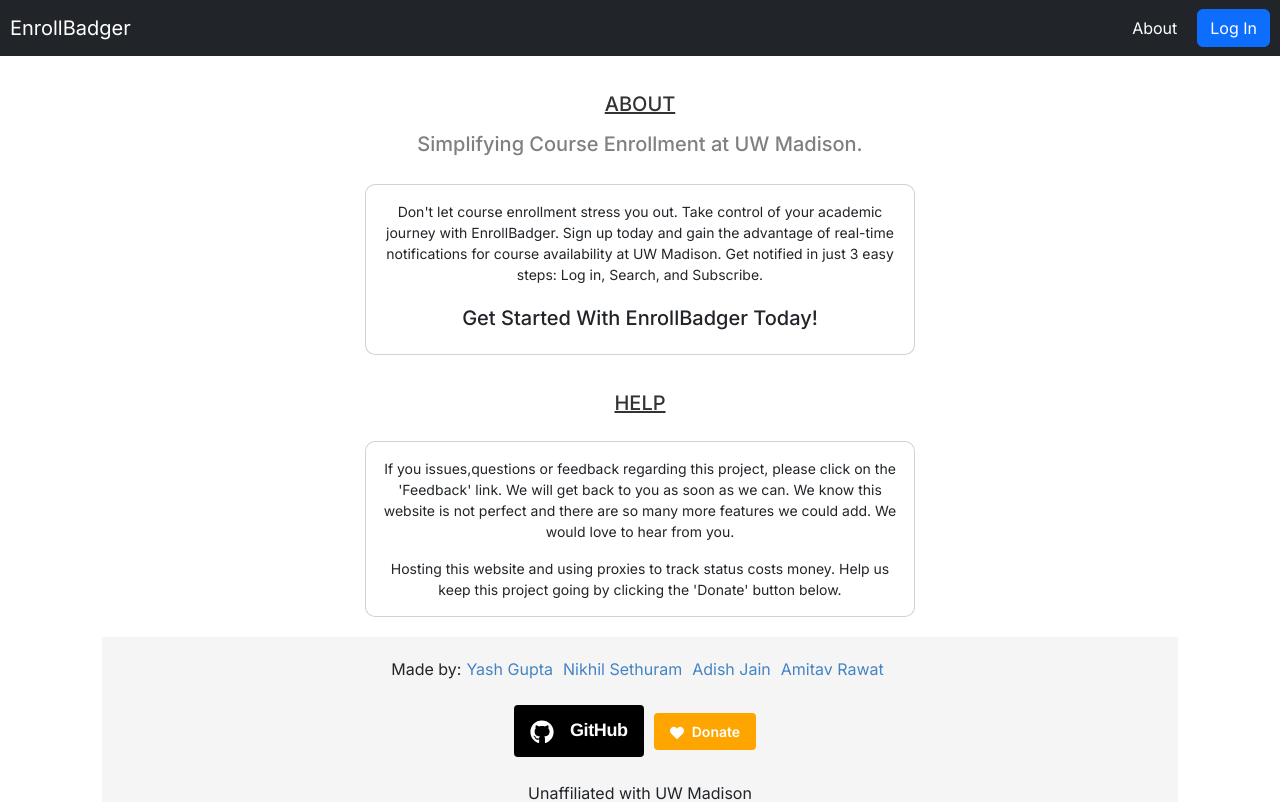
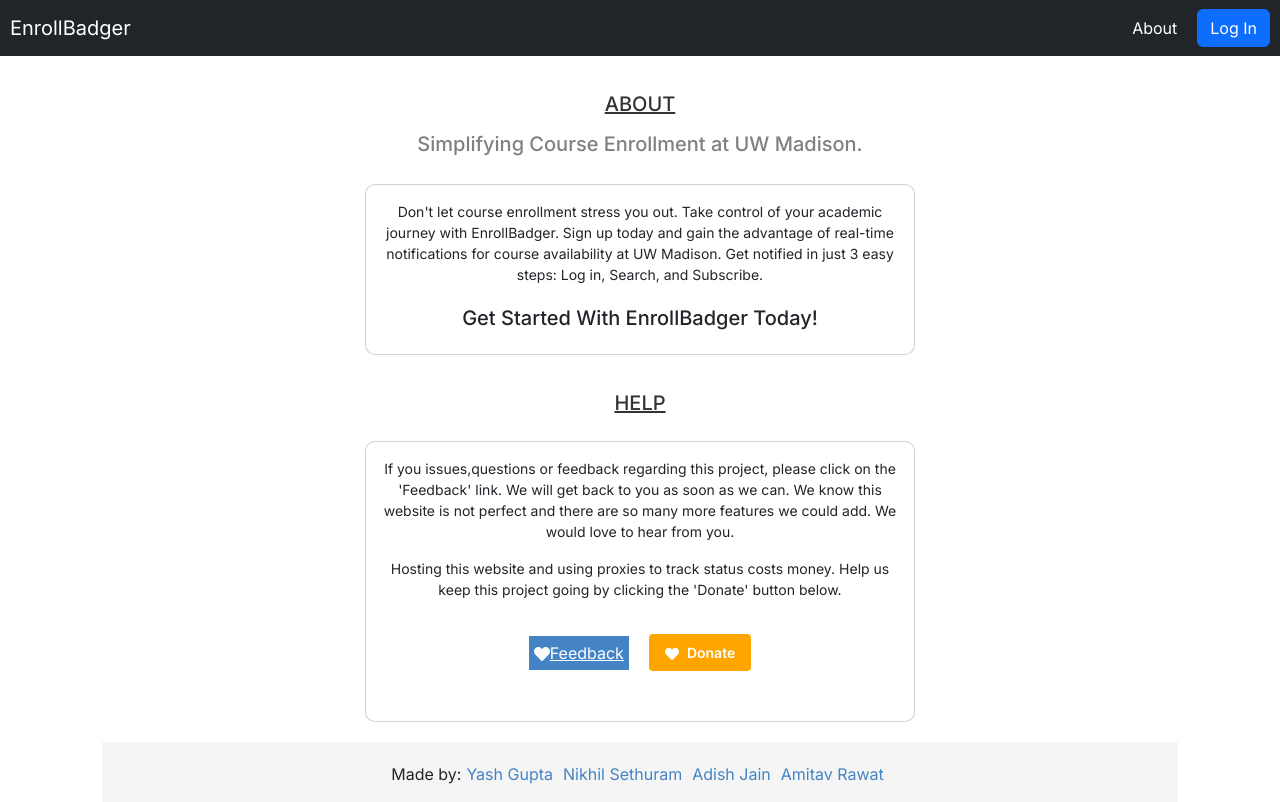
Before and after one commit to yashg4509/enRollBadge, a React (Create React App) app in the folder frontend/my-app/: page /about in a window 1280 px wide. Shown: the top 802 px of the page. Built offline with nearby package versions, Linux system fonts and the light colour scheme; no server answers.

Commit message:
Added a feedback and donate option

```diff
--- a/frontend/my-app/src/components/About.js
+++ b/frontend/my-app/src/components/About.js
@@ -1,9 +1,14 @@
-import React from "react";
+import React, { useState, useEffect } from "react";
 import Footer from "./Footer.jsx";
 import Card from "react-bootstrap/Card";
 import "./About.css"; // Import the CSS file for styling
+import { FaGithub, FaHeart } from "react-icons/fa";
+import "./footer.css";
 
 const About = () => {
+  const donateLink = "https://fundly.com/uw-madison-course-notification";
+  const feedbackLink = "https://forms.gle/65xy8qoiGbTDiooW8";
+
   return (
     <div className="about-container">
       <div className="about-content">
@@ -60,6 +65,39 @@ const About = () => {
                 money. Help us keep this project going by clicking the 'Donate'
                 button below.
               </Card.Text>
+              <div
+                className="footer-buttons my-4"
+                style={{
+                  display: "flex",
+                  justifyContent: "center",
+                  padding: "10px 0",
+                }}
+              >
+                <a
+                  className="feedback-button green"
+                  href={feedbackLink}
+                  target="_blank"
+                  rel="noopener noreferrer"
+                  style={{ margin: "0 10px" }}
+                >
+                  <span className="feedback-icon">
+                    <FaHeart />
+                  </span>
+                  Feedback
+                </a>
+                <a
+                  className="donate-button orange"
+                  href={donateLink}
+                  target="_blank"
+                  rel="noopener noreferrer"
+                  style={{ margin: "0 10px" }}
+                >
+                  <span className="donate-icon">
+                    <FaHeart />
+                  </span>
+                  Donate
+                </a>
+              </div>
             </Card.Body>
           </Card>
         </div>
--- a/frontend/my-app/src/components/Footer.jsx
+++ b/frontend/my-app/src/components/Footer.jsx
@@ -75,12 +75,12 @@ function Footer() {
             </span>
             <span className="github-text">GitHub</span>
           </a>
-          <a className="donate-button orange" href={donateLink} target="_blank" rel="noopener noreferrer">
+          {/* <a className="donate-button orange" href={donateLink} target="_blank" rel="noopener noreferrer">
             <span className="donate-icon">
               <FaHeart />
             </span>
             Donate
-          </a>
+          </a> */}
         </div>
         <div className="footer-statement">Unaffiliated with UW Madison</div>
         <div className="footer-last-updated">{lastCommitInfo}</div>
--- a/frontend/my-app/src/components/footer.css
+++ b/frontend/my-app/src/components/footer.css
@@ -70,6 +70,7 @@
     margin-top: 10px;
   }
 
+
   .github-button,
   .donate-button {
     display: flex;
@@ -96,6 +97,15 @@
     margin-right: 10px; /* Add margin between buttons */
   }
 
+  .feedback-button{
+    background-color:#4484c4;
+    color: #fff;
+    margin-right: 10px; /* Add margin between buttons */
+    padding-bottom: 5px;
+    padding-top: 5px;
+    padding-right: 5px;
+    padding-left: 5px;
+  }
   .github-button:hover,
   .donate-button:hover {
     background-color: #333;
```
